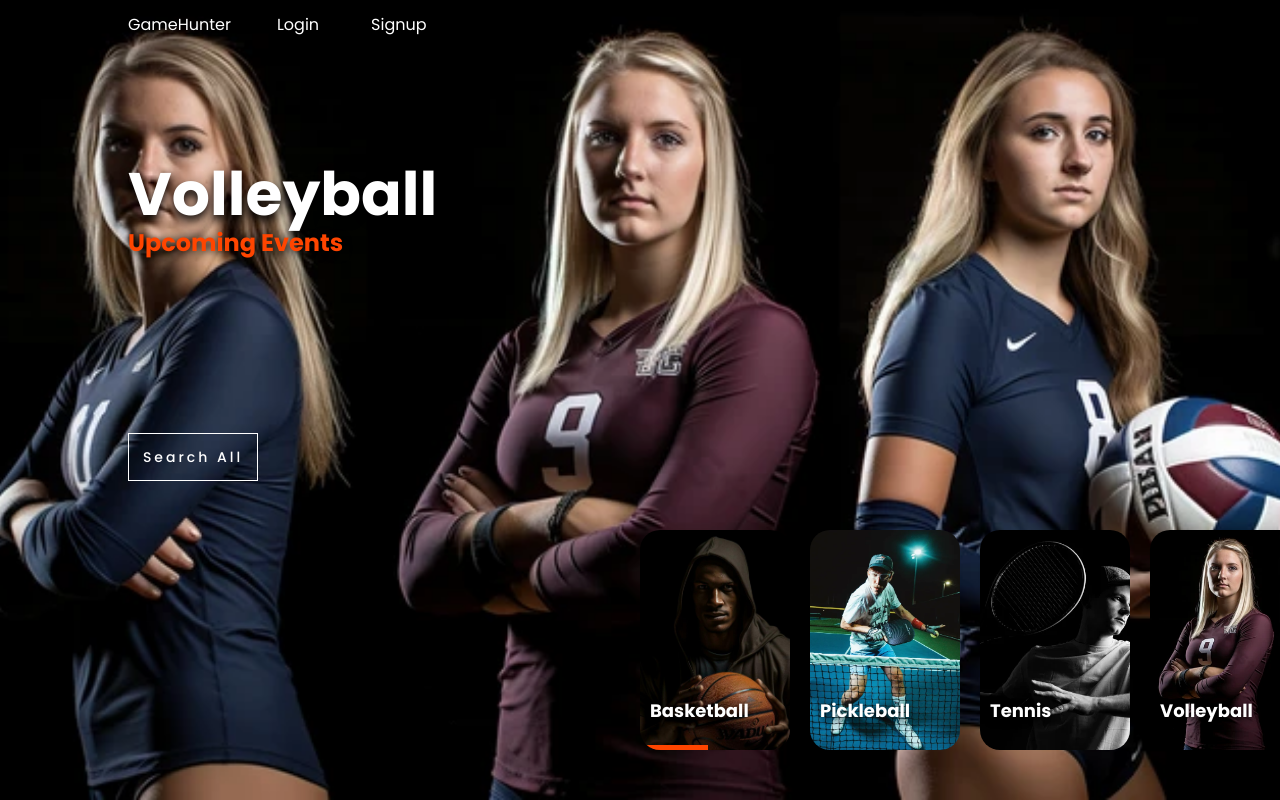
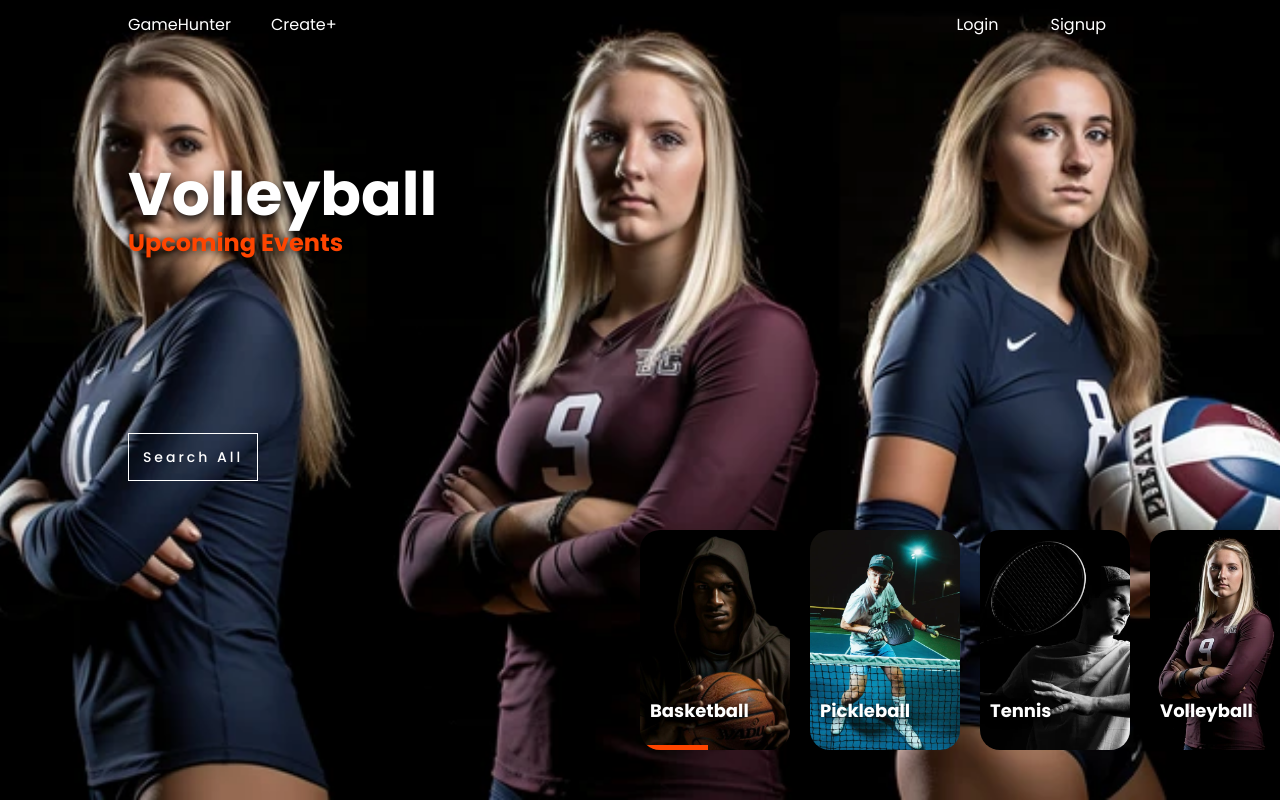
Before and after one commit to wbrush/gamehunter, a React (Vite) app in the folder real_code/frontend_react/: page / in a window 1280 px wide. Built offline with nearby package versions, Linux system fonts and the light colour scheme; no server answers.

Commit message:
updated header to include dropdown for adding events/tourneys

```diff
--- a/real_code/frontend_react/src/components/header/header.css
+++ b/real_code/frontend_react/src/components/header/header.css
@@ -1,19 +1,29 @@
 @import url('https://fonts.googleapis.com/css2?family=Poppins:ital,wght@0,100;0,200;0,300;0,400;0,500;0,600;0,700;0,800;0,900;1,100;1,200;1,300;1,400;1,500;1,600;1,700;1,800;1,900&display=swap');
 
-header {
+header nav {
     width: 1140px;
     max-width: 80%;
     margin: auto;
     height: 50px;
     display: flex;
     align-items: center;
+    justify-content: space-between;
     position: relative;
     z-index: 100;
     font-family: Poppins;
 }
 
-header a,
-header button {
+header nav .links,
+header nav .user {
+    display: flex;
+    align-items: center;
+}
+
+header nav p,
+header nav a,
+header nav button,
+header nav .dropdown .dropdown-header span {
+    margin: 0;
     margin-right: 40px;
     text-decoration: none;
     color: white;
@@ -22,9 +32,51 @@ header button {
     border: none;
 }
 
-header a:hover,
-header button:hover {
+header nav a:hover,
+header nav button:hover {
     cursor: pointer;
     text-decoration: underline;
     color: rgb(67, 67, 255);
 }
+
+header nav .dropdown {
+    position: relative;
+}
+
+header nav .dropdown .dropdown-content {
+    display: none;
+    position: absolute;
+    background-color: rgb(10, 10, 10);
+    border: 1px solid orangered;
+}
+
+header nav .dropdown .dropdown-content:hover {
+    cursor: pointer;
+}
+
+header nav .dropdown .dropdown-content p {
+    margin: 0;
+    padding: 5px;
+}
+
+header nav .dropdown:hover .dropdown-content {
+    display: block;
+}
+
+header nav .dropdown .dropdown-header #hover {
+    display: none;
+}
+
+header nav .dropdown:hover .dropdown-header #hover {
+    display: block;
+}
+
+header nav .dropdown:hover .dropdown-header #normal {
+    display: none;
+}
+
+.divider {
+    width: 100%;
+    height: 1px;
+    background-color: orangered;
+}
--- a/real_code/frontend_react/src/components/header/header.jsx
+++ b/real_code/frontend_react/src/components/header/header.jsx
@@ -17,7 +17,24 @@ const Header = ({ modalVisibility, setModalVisibility, setModalDisplay }) => {
     return (
         <header>
             <nav>
+                <div className="links">
                     <Link to="/" id="header-title">GameHunter</Link>
+
+                    <div className="dropdown">
+                        <div className='dropdown-header'>
+                            <span id='normal'>Create+</span>
+                            <span id='hover'>Create-</span>
+                        </div>
+
+                        <div className="dropdown-content">
+                            <Link>Event</Link>
+                            <div className="divider"></div>
+                            <Link>Tourney</Link>
+                        </div>
+                    </div>
+                </div>
+
+                <div className="user">
                     {Auth.loggedIn() ? (
                         <>
                             <Link to="/profile">Profile</Link>
@@ -29,6 +46,7 @@ const Header = ({ modalVisibility, setModalVisibility, setModalDisplay }) => {
                             <button onClick={displayModal}>Signup</button>
                         </>
                     )}
+                </div>
             </nav>
         </header>
     )
```
Lines whose indentation alone changed are shown as unchanged.
